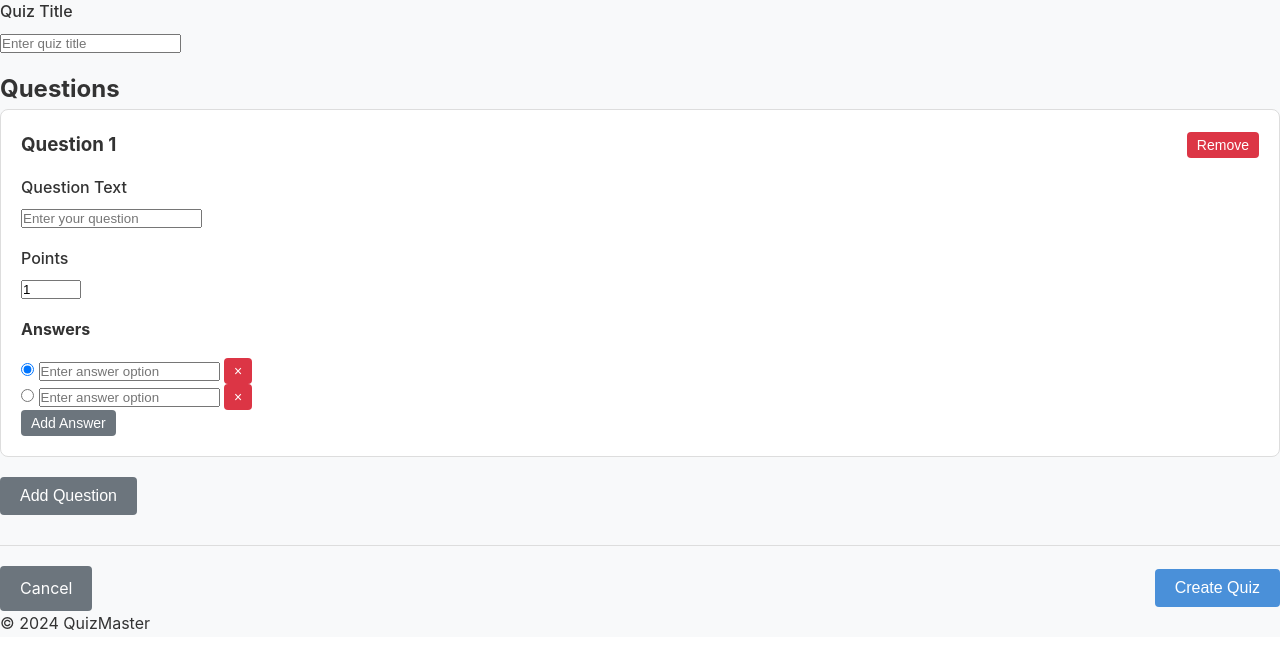
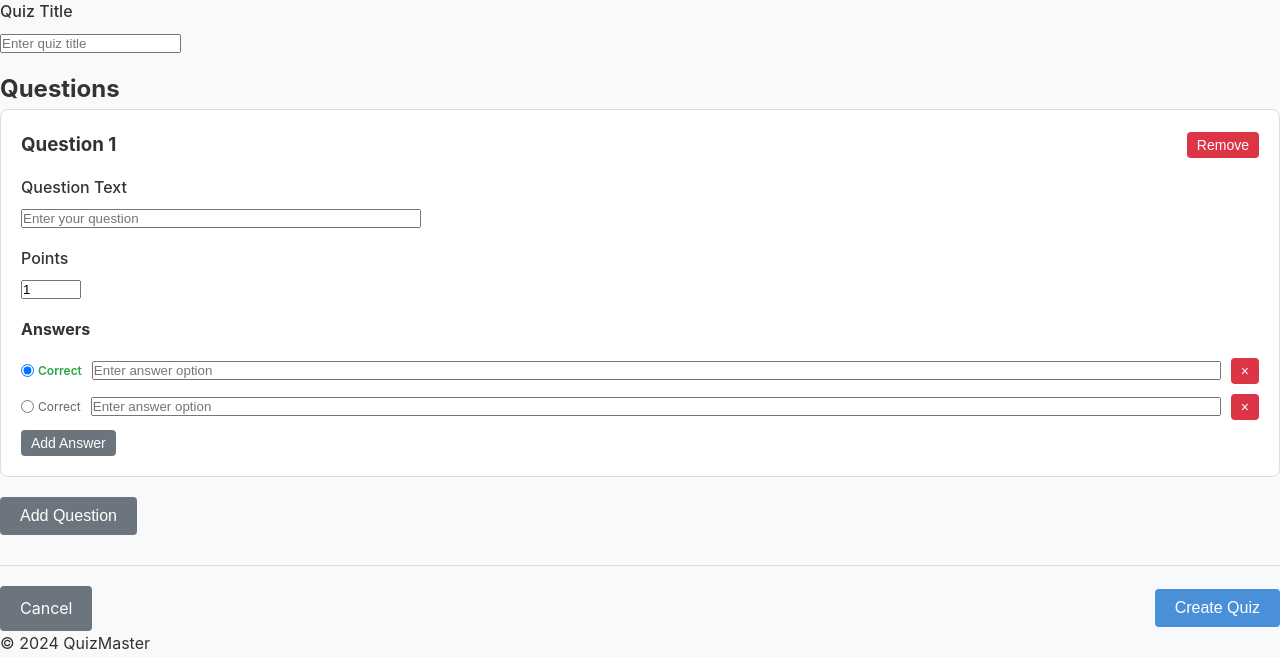
Before and after one commit to arto-pihlaja/quizmaster-spec, a FastAPI app: page /quizzes/new in a window 1280 px wide. Shown: the part 348-1005 px from the top of the page. Before the commit the page ends 978 px from the top, so only its background shows below. Run offline with FastAPI, Linux system fonts and the light colour scheme.

Commit message:
fixes and layout improvements

```diff
--- a/backend/src/api/quiz.py
+++ b/backend/src/api/quiz.py
@@ -140,26 +140,30 @@ async def get_quiz(
     return quiz_to_response(quiz)
 
 
-@router.get("/quizzes/{quiz_id}/history", response_model=AttemptHistoryResponse)
-async def get_quiz_history(
+@router.get("/quizzes/{quiz_id}/history", response_class=HTMLResponse)
+async def get_quiz_history_page(
+    request: Request,
     quiz_id: str,
     db: DbSession,
     user_id: CurrentUserId,
 ):
-    """Get user's attempt history for a specific quiz."""
+    """Get user's attempt history HTML page for a specific quiz."""
     service = AttemptService(db)
     history = await service.get_quiz_history(user_id, quiz_id)
 
     if history is None:
         raise HTTPException(status_code=404, detail="Quiz not found")
 
-    # Get quiz title from first attempt or from quiz
-    quiz_title = history[0].quiz_title if history else ""
+    quiz_title = history[0].quiz_title if history else "Quiz"
 
-    return AttemptHistoryResponse(
-        quiz_id=quiz_id,
-        quiz_title=quiz_title,
-        attempts=history,
+    return templates.TemplateResponse(
+        "attempt_history.html",
+        {
+            "request": request,
+            "quiz_id": quiz_id,
+            "quiz_title": quiz_title,
+            "attempts": history,
+        },
     )
 
 
--- a/backend/src/main.py
+++ b/backend/src/main.py
@@ -4,6 +4,7 @@ from contextlib import asynccontextmanager
 from pathlib import Path
 
 from fastapi import FastAPI
+from fastapi.responses import RedirectResponse
 from fastapi.staticfiles import StaticFiles
 
 from .db import init_db
@@ -47,8 +48,8 @@ app.include_router(scoreboard_router, tags=["Scoreboard"])
 
 @app.get("/")
 async def root():
-    """Root endpoint - redirect to quiz list."""
-    return {"message": "Welcome to QuizMaster", "docs": "/docs"}
+    """Root endpoint - redirect to browse page."""
+    return RedirectResponse(url="/browse", status_code=302)
 
 
 @app.get("/health")
--- a/backend/src/services/attempt.py
+++ b/backend/src/services/attempt.py
@@ -10,6 +10,7 @@ from sqlalchemy.ext.asyncio import AsyncSession
 from sqlalchemy.orm import selectinload
 
 from ..models import Quiz, Question, Answer, QuizAttempt, AttemptAnswer
+from .scoreboard import ScoreboardService
 from ..schemas.attempt import (
     QuizTakingView,
     QuizTakingQuestion,
@@ -258,6 +259,10 @@ class AttemptService:
 
         # Check if this is a new best score
         is_new_best = await self._update_scoreboard(user_id, attempt.quiz_id, total_score)
+
+        # Update the scoreboard with aggregated user score
+        scoreboard_service = ScoreboardService(self.db)
+        await scoreboard_service.update_user_score(user_id)
 
         await self.db.flush()
         logger.info(
--- a/frontend/static/css/styles.css
+++ b/frontend/static/css/styles.css
@@ -1066,3 +1066,43 @@ textarea.form-control {
     font-size: 1.1rem;
     margin-bottom: 20px;
 }
+
+/* ===========================================
+   QUIZ CREATION FORM IMPROVEMENTS
+   =========================================== */
+
+/* Wider input fields for quiz creation */
+.answer-row input[type="text"] {
+    min-width: 400px;
+    flex: 1;
+}
+
+.question-block input[type="text"] {
+    min-width: 400px;
+}
+
+/* Correct answer indicator styling */
+.correct-answer-label {
+    display: flex;
+    align-items: center;
+    gap: 4px;
+    cursor: pointer;
+    white-space: nowrap;
+}
+
+.correct-indicator {
+    font-size: 0.75rem;
+    color: var(--text-muted);
+}
+
+.correct-answer-label input[type="radio"]:checked + .correct-indicator {
+    color: var(--success-color);
+    font-weight: 600;
+}
+
+.answer-row {
+    display: flex;
+    align-items: center;
+    gap: 10px;
+    margin-bottom: 10px;
+}
--- a/frontend/static/js/quiz.js
+++ b/frontend/static/js/quiz.js
@@ -129,11 +129,14 @@ function addAnswer(questionId, answerData = null) {
 
     const answerHtml = `
         <div class="answer-row" data-answer-id="${answerId}">
-            <input type="radio"
-                   name="questions[${questionId}][correct]"
-                   value="${answerId}"
-                   ${isCorrect ? 'checked' : ''}
-                   title="Mark as correct answer">
+            <label class="correct-answer-label">
+                <input type="radio"
+                       name="questions[${questionId}][correct]"
+                       value="${answerId}"
+                       ${isCorrect ? 'checked' : ''}
+                       title="Mark as correct answer">
+                <span class="correct-indicator">Correct</span>
+            </label>
             <input type="text"
                    name="questions[${questionId}][answers][${answerId}][text]"
                    required
```
Also changed, not shown: backend/tests/integration/test_quiz_taking.py (+11 -7 lines).
